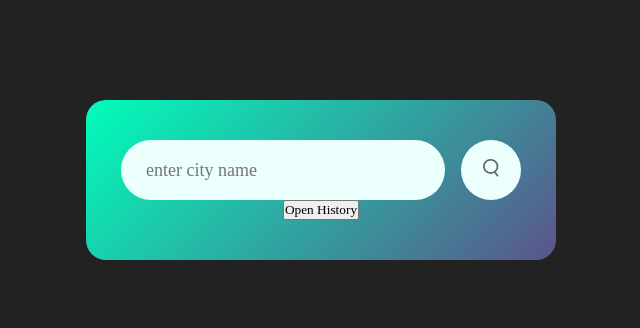
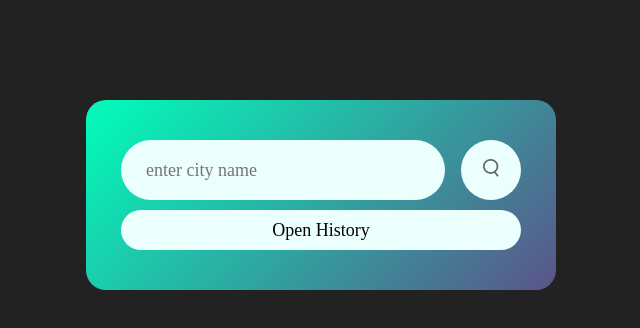
Before and after one commit to christopher-chun/weather-app, a plain HTML site: page WeatherApp/index.html in a window 1280 px wide. Shown: the whole page, without its empty margins (319-959 px from the left). Drawn offline with Linux system fonts and the light colour scheme.

Commit message:
Update style.css

```diff
--- a/WeatherApp/style.css
+++ b/WeatherApp/style.css
@@ -90,3 +90,17 @@ body {
   margin-top: 10px;
   display: none;
 }
+#historyButton {
+  border: 0;
+  outline: 0;
+  background: #ebfffc;
+  width: 100%;
+  padding: 10px 25px;
+  height: 40px;
+  border-radius: 30px;
+  flex: 1;
+  margin-right: 16px;
+  margin-top: 10px;
+  font-size: 18px;
+  cursor: pointer;
+}
```
